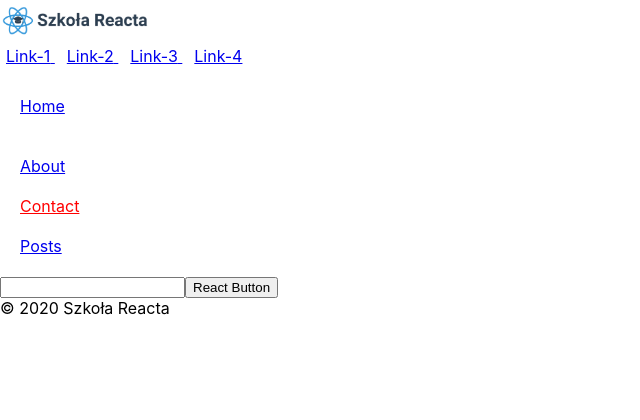
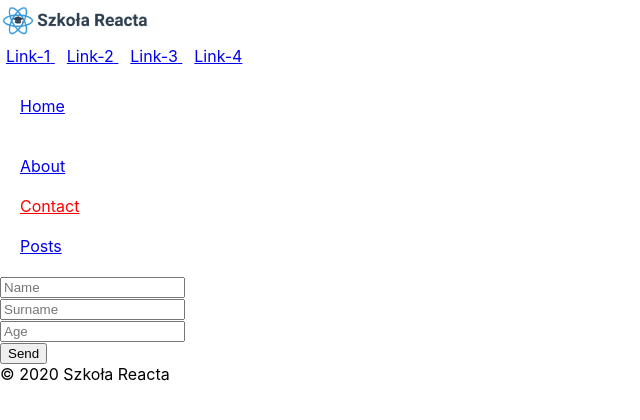
Before and after one commit to Edyta2801/Poligon-react-app, a React (Create React App) app: page / in a window 1280 px wide. Shown: the top 420 px of the page, without its empty margins (0-640 px from the left). Built offline with nearby package versions, Linux system fonts and the light colour scheme.

Commit message:
generic function for form events

```diff
--- a/src/pages/Form.js
+++ b/src/pages/Form.js
@@ -18,14 +18,10 @@
 
 class Form extends React.Component {
     state = {
-        name: ''
+        name: '',
+        surname: '',
+        age: ''
     }
-
-    // constructor(props) {
-    //     super(props);
-    //     this.handleChange = this.handleChange.bind(this);
-
-    // }
 
     handleSubmit(event) {
         event.preventDefault();
@@ -34,18 +30,26 @@
     handleClick() {
         console.log('React Button');
     }
-    handleChange(event){
-        console.log('input value:', event.target.value);
-        this.setState({ name: event.target.value });
-        console.log('this', this);
+    handleChange = (event) => {
+const keyName=event.target.name;
+        this.setState({ [keyName]: event.target.value });
+
 
     }
 
     render() {
         return (
-            <form onSubmit={this.handleSubmit}>
-                <input type='text' onChange={this.handleChange.bind(this)} />
-                <button onClick={this.handleClick}>React Button</button>
+            <form onSubmit={this.handleSubmit.bind(this)}>
+                <div>
+                    <input type="text" name="name" placeholder="Name" onChange={this.handleChange} />
+                </div>
+                <div>
+                    <input type="text" name="surname" placeholder="Surname" onChange={this.handleChange} />
+                </div>
+                <div>
+                    <input type="text" name="age" placeholder="Age" onChange={this.handleChange} />
+                </div>
+                <button type="submit" onClick={this.handleClick}>Send</button>
             </form>
         );
     }
```
